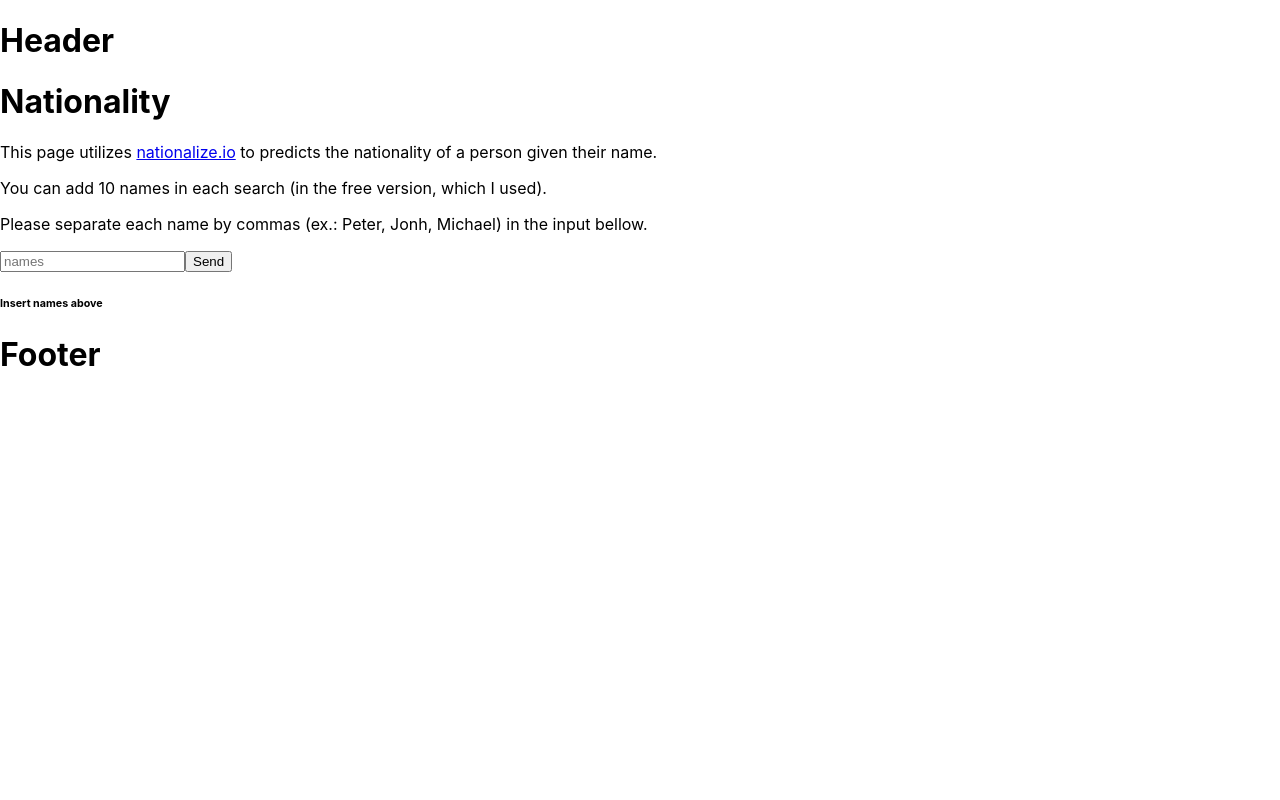
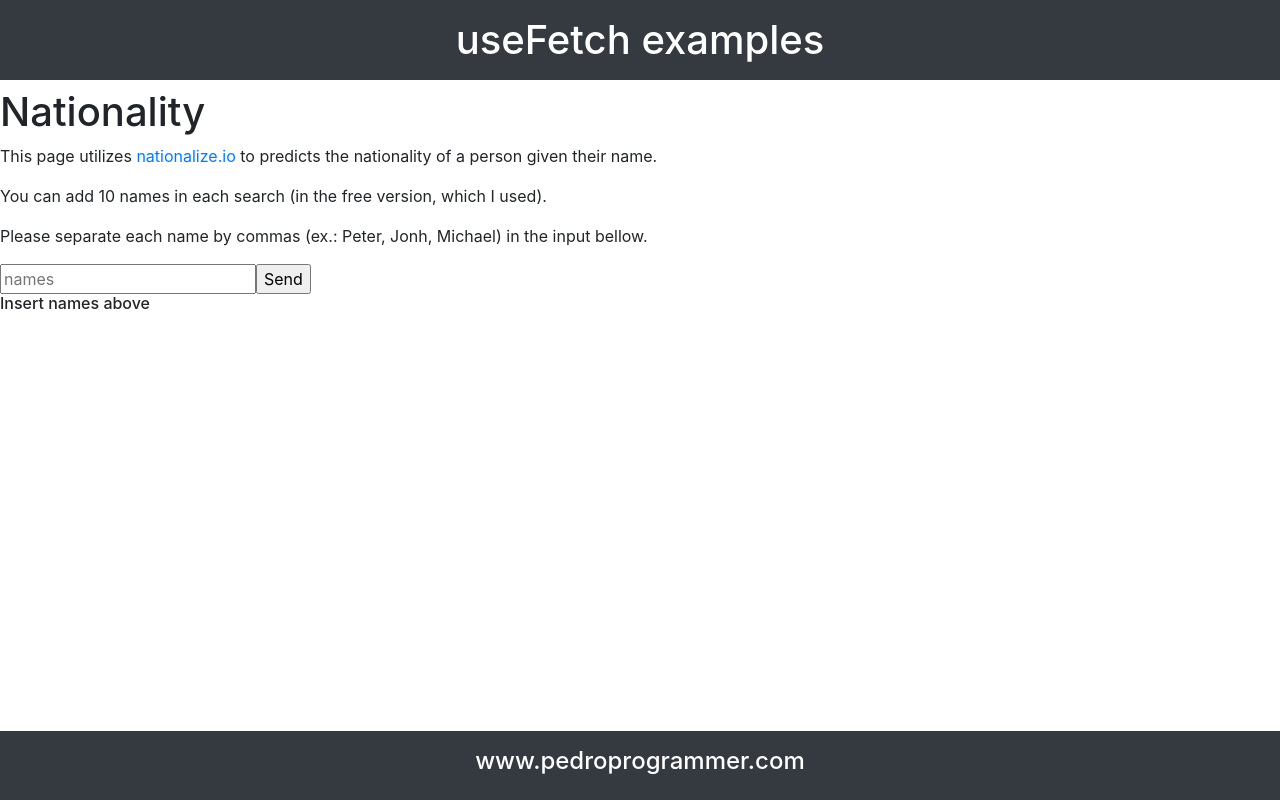
Before and after one commit to PedroMarianoAlmeida/use-fetch-examples, a React (Create React App) app: page /nationality in a window 1280 px wide. Built offline with nearby package versions, Linux system fonts and the light colour scheme.

Commit message:
Basics Header and Footer created

```diff
--- a/src/App.js
+++ b/src/App.js
@@ -1,5 +1,6 @@
 import React from 'react';
 import { BrowserRouter, Route} from "react-router-dom";
+import 'bootstrap/dist/css/bootstrap.css'
 
 import HomePage from './components/HomePage';
 import Header from './components/Header-and-Footer/Header';
--- a/src/components/Header-and-Footer/Footer.js
+++ b/src/components/Header-and-Footer/Footer.js
@@ -2,7 +2,9 @@ import React from 'react';
 
 const Footer = () => {
     return (
-        <h1>Footer</h1>
+      <div className="bg-dark fixed-bottom">
+      <h4 className="py-3 text-center"><a className="text-white" href="http://www.pedroprogrammer.com" target="_blank" rel="noopener noreferrer">www.pedroprogrammer.com</a></h4>
+  </div>
       );
 }
 
--- a/src/components/Header-and-Footer/Header.js
+++ b/src/components/Header-and-Footer/Header.js
@@ -2,7 +2,9 @@ import React from 'react';
 
 const Header = () => {
     return (
-        <h1>Header</h1>
+        <div className="bg-dark">
+            <h1 className="text-white py-3 text-center">useFetch examples</h1>
+        </div>
      );
 }
 
```
